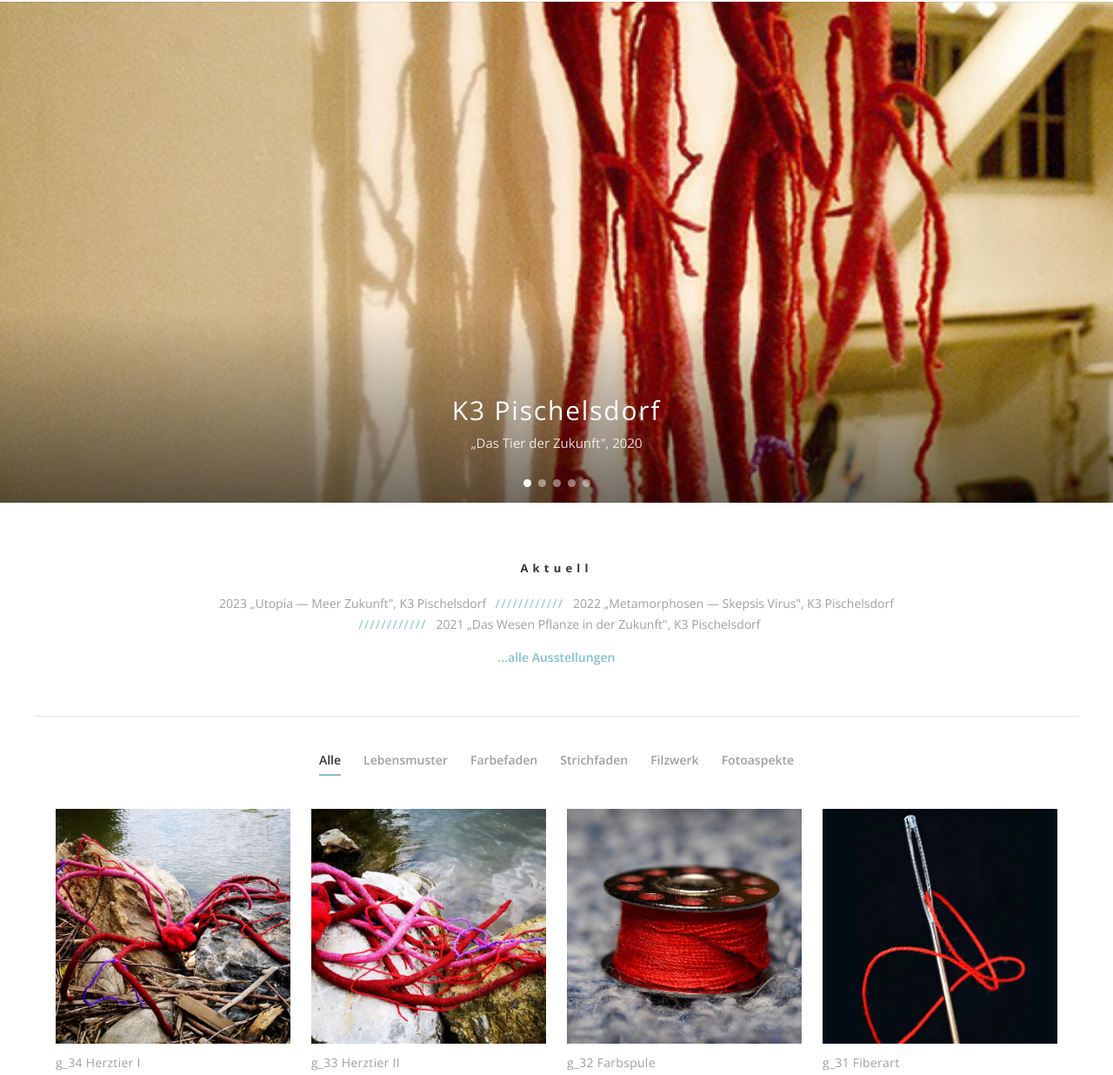
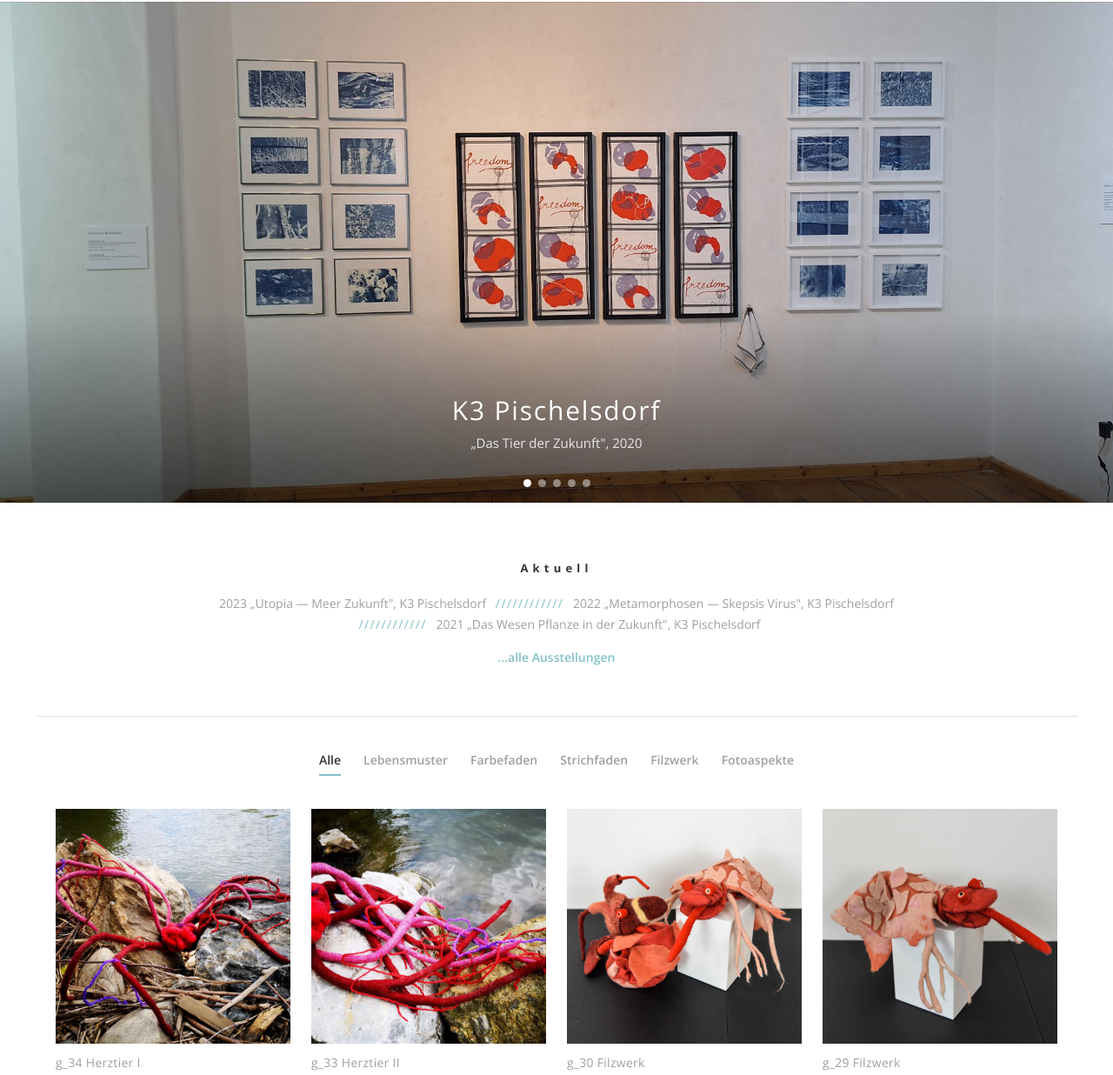
Before and after one commit to guttmann-fiberart/christineguttmann.at, a plain HTML site: page index.html in a window 1280 px wide. Shown: the part 64-1300 px from the top of the page at 87% size. Drawn offline with nearby package versions, Linux system fonts and the light colour scheme.

Commit message:
Website aktualisiert

```diff
--- a/index.html
+++ b/index.html
@@ -39,7 +39,7 @@
 <section class="slider" aria-label="Ausstellungsansichten">
   <div class="slides" data-cms="startseite-slider" data-cms-kind="list" data-cms-label="Slideshow auf der Startseite">
     <div class="slide is-active">
-      <img src="assets/img/2020-K3-Ausstellung-Pischelsdorf-Christine-Guttmann.jpg" alt="Ausstellungsansicht K3 Pischelsdorf 2020">
+      <img src="assets/img/20260421-173057.jpg" alt="Ausstellungsansicht K3 Pischelsdorf 2020">
       <div class="slide-caption">
         <h2>K3 Pischelsdorf</h2>
         <p>„Das Tier der Zukunft", 2020</p>
@@ -109,14 +109,6 @@
     <a class="item" data-cat="fotoaspekte" href="assets/img/Herztier-II-Christine-Guttmann.jpg" data-lightbox data-caption="g_33 Herztier II">
       <figure><img src="assets/img/Herztier-II-Christine-Guttmann.jpg" alt="Herztier II" loading="lazy"></figure>
       <h2>g_33 Herztier II</h2>
-    </a>
-    <a class="item" data-cat="fotoaspekte" href="assets/img/Farbspule.jpg" data-lightbox data-caption="g_32 Farbspule">
-      <figure><img src="assets/img/Farbspule.jpg" alt="Farbspule" loading="lazy"></figure>
-      <h2>g_32 Farbspule</h2>
-    </a>
-    <a class="item" data-cat="fotoaspekte" href="assets/img/Fiberart-by-Christine-Guttmann.jpg" data-lightbox data-caption="g_31 Fiberart">
-      <figure><img src="assets/img/Fiberart-by-Christine-Guttmann.jpg" alt="Fiberart Detail" loading="lazy"></figure>
-      <h2>g_31 Fiberart</h2>
     </a>
     <a class="item" data-cat="filzwerk" href="assets/img/Christine-Guttmann_Filzkunst_7759.jpg" data-lightbox data-caption="g_30 Filzwerk">
       <figure><img src="assets/img/Christine-Guttmann_Filzkunst_7759.jpg" alt="Filzwerk" loading="lazy"></figure>
```
Also changed, not shown: assets/img/20260421-173057.jpg (added).
